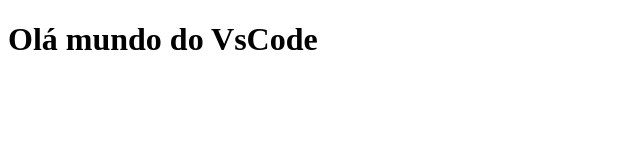
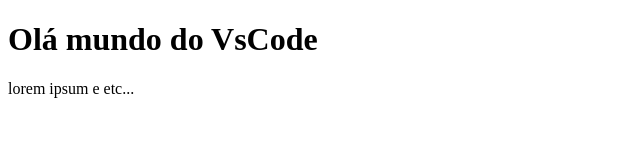
Before and after one commit to viniciuzrock/teste-vscode, a plain HTML site: page index.html in a window 1280 px wide. Shown: the whole page, without its empty margins (0-640 px from the left). Drawn offline with Linux system fonts and the light colour scheme.

Commit message:
add lorem

```diff
--- a/index.html
+++ b/index.html
@@ -8,5 +8,6 @@
 </head>
 <body>
     <h1>Olá mundo do VsCode</h1>
+    <p>lorem ipsum e etc...</p>
 </body>
 </html>
```
